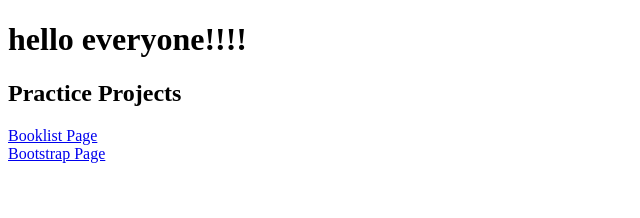
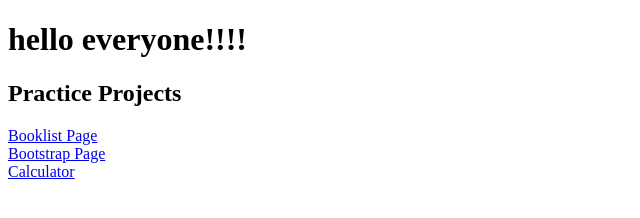
Before and after one commit to ibrahimkundlik/BookList_VanillaJS, a plain HTML site: page index.html in a window 1280 px wide. Shown: the whole page, without its empty margins (0-640 px from the left). Drawn offline with Linux system fonts and the light colour scheme.

Commit message:
Added Calculator project link

```diff
--- a/index.html
+++ b/index.html
@@ -17,5 +17,7 @@
 		<br />
 		<a href="./bootstrap-landing-page/index.html">Bootstrap Page</a>
 		<br />
+		<a href="./calculator/calculator.html">Calculator</a>
+		<br />
 	</body>
 </html>
```
